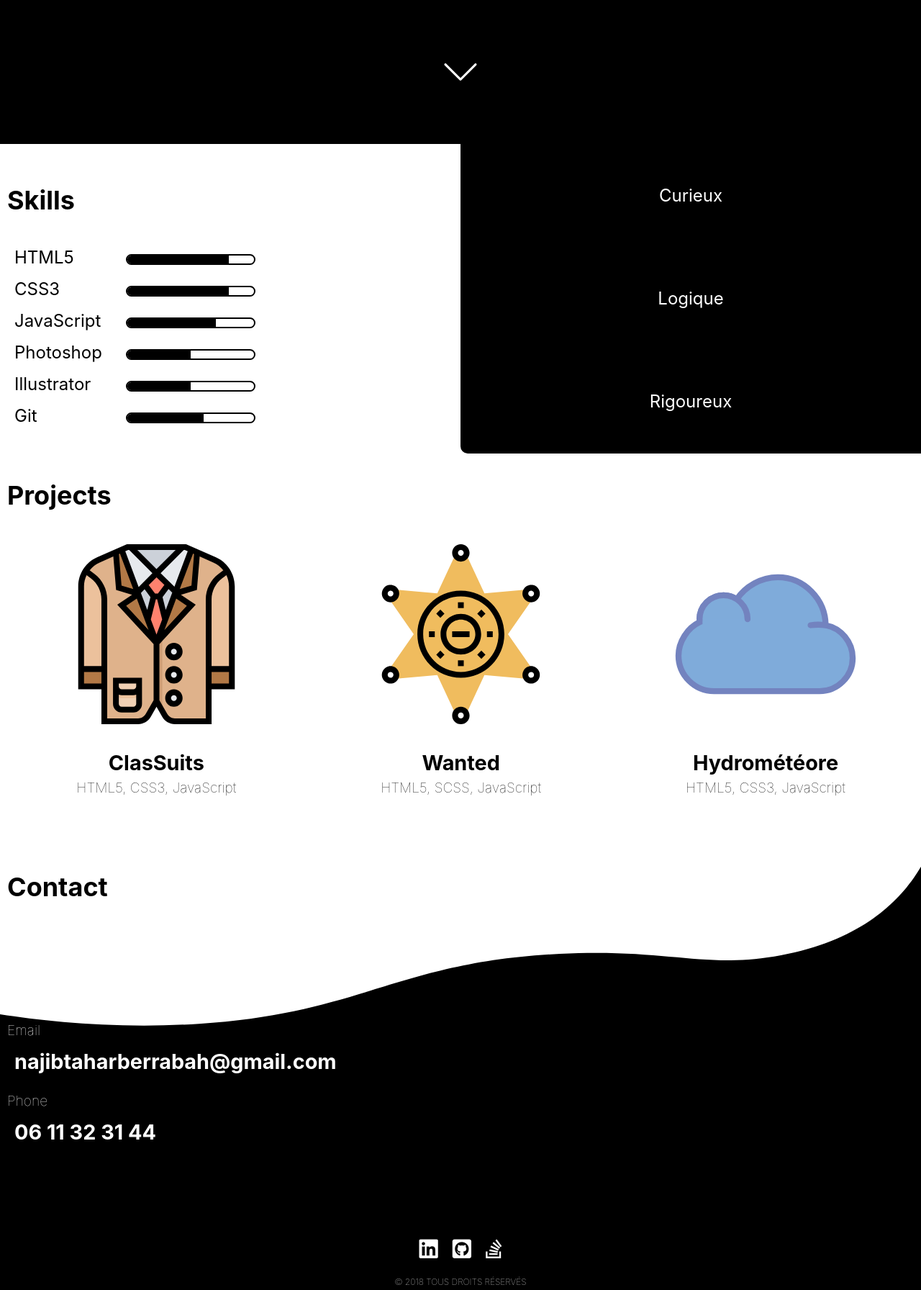
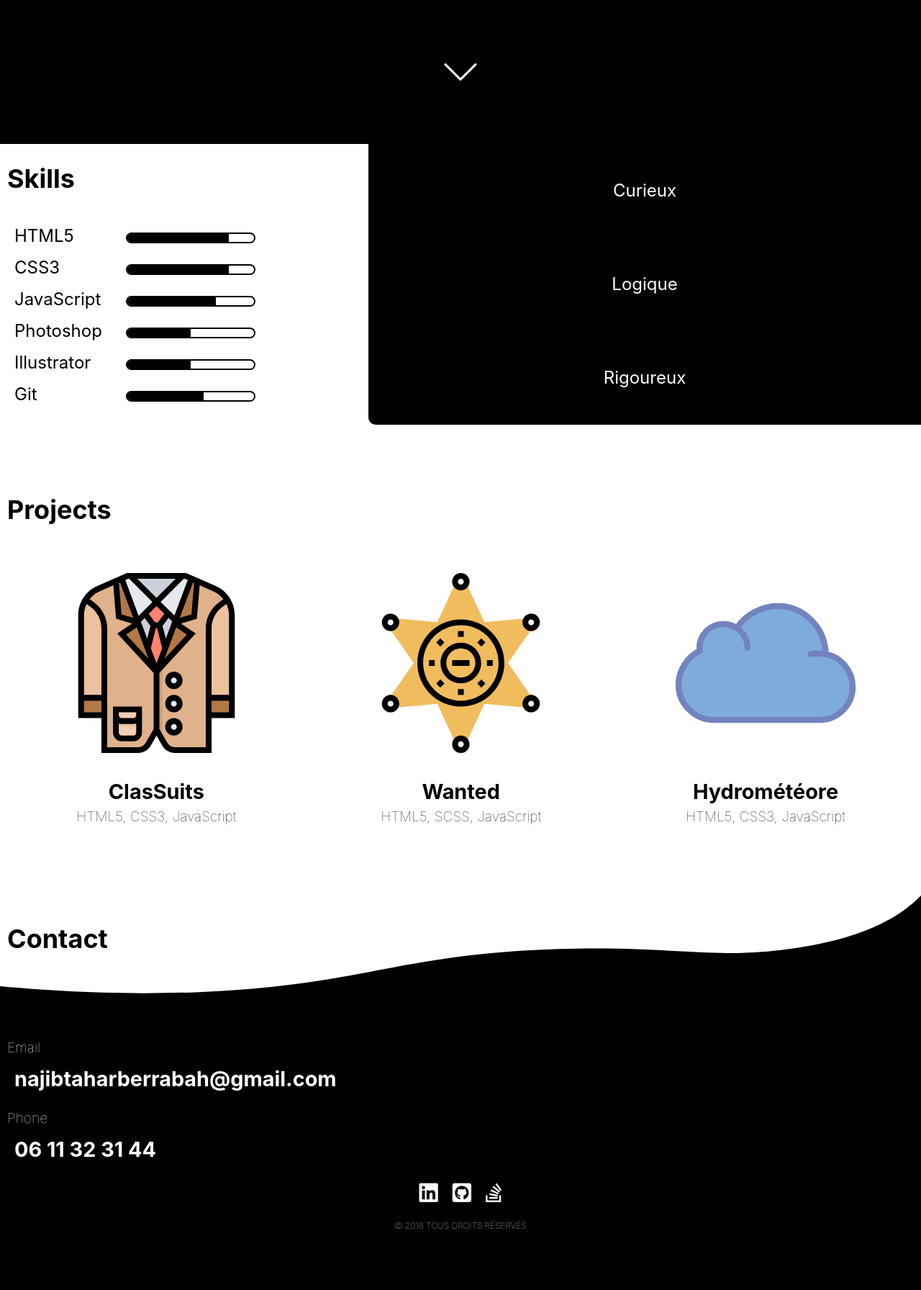
Before and after one commit to N-TAHAR/portfolio, a web app: file src/index.html in a window 1280 px wide. Shown: the part 600-2392 px from the top of the page at 72% size. After the commit the page ends 2307 px from the top, so only its background shows below. Run offline with its HTML, style and script files only (its server is not run), Linux system fonts and the light colour scheme; style sheets or scripts are compiled from the project's sources; some libraries are stand-ins or nearby versions.

Commit message:
Responsive Desktop/ Favicon

```diff
--- a/src/index.html
+++ b/src/index.html
@@ -10,6 +10,7 @@
   <link rel="stylesheet" href="scss/styles.scss">
   <link rel="stylesheet" href="OwlCarousel/src/scss/owl.carousel.scss">
   <link rel="stylesheet" href="OwlCarousel/src/scss/owl.theme.default.scss">
+  <link rel="icon" type="image/png" href="img/favicon.png">
 </head>
 <body>
   <header class="header">
@@ -64,6 +65,11 @@
         <li>Logique</li>
         <li>Rigoureux</li>
       </ul>
+      <div>
+        <p>HI my name is Najib,
+          Student at Hetic, I'm a Front-End developer
+        </p>
+      </div>
     </div>
   </section>
     <section class="projectPage">
--- a/src/scss/blocs/contactPage.scss
+++ b/src/scss/blocs/contactPage.scss
@@ -14,8 +14,14 @@
   background: url("../img/wave-ipad.svg");
   background-repeat: no-repeat;
   background-size: cover;
+  }
 
-  }
+  @media(min-width: 1060px){
+    background: url("../img/wave-desktop.svg");
+    background-repeat: no-repeat;
+    background-size: cover;
+
+    }
 }
 
 .contactReset{
@@ -26,6 +32,10 @@
 .contactPage__title{
   @include font(1.5em, bold);
   margin-bottom: 50px;
+  @media (min-width: 1060px){
+    margin-bottom: 0px;
+    margin-top: 32px;
+  }
 }
 
 .contactPage__contact{
@@ -34,6 +44,11 @@
   justify-content: center;
   height: 400px;
   overflow-wrap: break-word;
+
+  @media (min-width: 1060px){
+    justify-content: flex-end;
+    height: 300px;
+  }
 }
 
 
--- a/src/scss/blocs/homePage.scss
+++ b/src/scss/blocs/homePage.scss
@@ -39,7 +39,7 @@
 .logo__initial--N3{
   @include position(65px, 2px, 0, -1000px, 90deg);
   @media(min-width: 600px){
-    @include position(65px, -55px, 0, 1000px, 90deg);
+    @include position(65px, -55px, 0, -1000px, 90deg);
   }
 }
 
--- a/src/scss/blocs/infoPage.scss
+++ b/src/scss/blocs/infoPage.scss
@@ -3,7 +3,7 @@
   background-color: black;
   border-radius: 0 0 0 10px;
   color: white;
-  transform: translateY(-1000px);
+  transform: translateY(-600px);
   transition: 1s;
   z-index: -1;
 
@@ -19,6 +19,14 @@
   @media(min-width: 790px){
     @include size(50vw,430px);
   }
+
+  @media (min-width: 1060px){
+    @include size(50vw,390px);
+  }
+
+  @media (min-width: 1120px){
+    @include size(60vw,390px);
+  }
 }
 
 .infoReset{
--- a/src/scss/blocs/projectPage.scss
+++ b/src/scss/blocs/projectPage.scss
@@ -15,6 +15,9 @@
 .projectPage__title{
   @include font(1.5em, bold);
   margin-bottom: 50px;
+  @media (min-width: 1060px){
+    margin-bottom: 70px;
+  }
 }
 
 .projectPage__projects{
@@ -27,6 +30,8 @@
   display: flex;
   flex-direction: column;
   justify-content: space-around;
+  overflow: visible;
+  cursor: pointer;
 }
 
 .projects__project > *{
--- a/src/scss/blocs/secondSection.scss
+++ b/src/scss/blocs/secondSection.scss
@@ -2,5 +2,6 @@
   @media(min-width: 600px){
     display: flex;
     justify-content: space-between;
+    margin-bottom: 50px;
   }
 }
--- a/src/scss/blocs/skillPage.scss
+++ b/src/scss/blocs/skillPage.scss
@@ -6,6 +6,9 @@
 .skillPage__skills{
   padding-top: 50px;
   padding-bottom: 50px;
+  @media (min-width: 1060px){
+    padding-top: 20px;
+  }
 }
 
 .skills__title{
```
Also changed, not shown: src/img/favicon.png (added), src/img/wave-desktop.svg (added).
